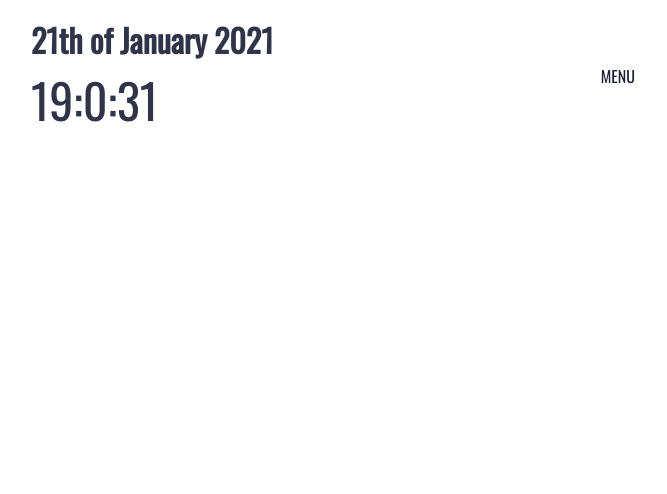
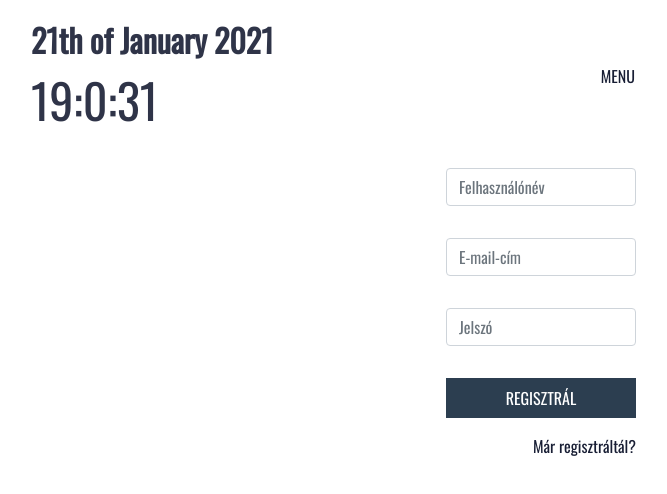
Before and after one commit to micskeil/Doday, a Vue app: page / in a window 1280 px wide. Shown: the top 494 px of the page, without its empty margins (299-966 px from the left). Built offline with nearby package versions, Linux system fonts and the light colour scheme; a web font is replaced by a local one.

Commit message:
Add SignUp component

```diff
--- a/src/components/Authentication/SignUp.vue
+++ b/src/components/Authentication/SignUp.vue
@@ -1,12 +1,6 @@
 <template>
   <div class="login p-0">
-    <form
-      class="form d-flex flex-column shadow p-5"
-      @submit.prevent=""
-      novalidate
-    >
-      <h3>Regisztráció!</h3>
-
+    <form class="form d-flex flex-column" @submit.prevent="" novalidate>
       <div class="form-group pt-3  mt-3">
         <input
           type="text"
@@ -44,7 +38,6 @@
 
       <p class="forgot-password text-right pt-3">
         Már regisztráltál?
-        <router-link :to="{ name: 'Login' }">Lépj be!</router-link>
       </p>
     </form>
   </div>
@@ -79,7 +72,7 @@
           password: this.password,
           name: this.name,
         });
-        this.$router.push("/login");
+        this.$router.push("/Home");
       }
     },
   },
--- /dev/null
+++ b/src/components/BaseElements/BaseButton.vue
@@ -0,0 +1,31 @@
+<template>
+  <button class="p-2 mt-3 button ">
+    <slot> </slot>
+  </button>
+</template>
+
+<script>
+export default {
+  data() {
+    return {};
+  },
+};
+</script>
+
+<style lang="scss">
+$color: #2c3e50;
+$color2: #c79136;
+
+.button {
+  width: 100%;
+  background-color: $color;
+  border-radius: 0;
+  color: white;
+  border: none;
+
+  &:hover {
+    background-color: $color2;
+    opacity: 0.8;
+  }
+}
+</style>
--- a/src/main.js
+++ b/src/main.js
@@ -10,9 +10,15 @@
 import "bootstrap/dist/css/bootstrap.min.css";
 import "@/styles/style.css";
 
-createApp(App)
+// Global components
+import BaseButton from "@/components/BaseElements/BaseButton.vue";
+
+const app = createApp(App)
   .use(store)
   .use(router)
   .use(auth)
-  .use(db)
-  .mount("#app");
+  .use(db);
+
+app.component("base-button", BaseButton);
+
+app.mount("#app");
--- a/src/views/Home.vue
+++ b/src/views/Home.vue
@@ -12,19 +12,23 @@
     >
       <NavMenu />
     </div>
+    <div class="nav container d-flex flex-column align-content-end">
+      <SignUp />
+    </div>
   </div>
 </template>
 
 <script>
-// @ is an alias to /src
 import CurrentDate from "@/components/LayoutElements/CurrentDate.vue";
-import NavMenu from "../components/NavigationMenu/NavMenu.vue";
+import NavMenu from "@/components/NavigationMenu/NavMenu.vue";
+import SignUp from "@/components/Authentication/SignUp.vue";
 
 export default {
   name: "Home",
   components: {
     CurrentDate,
     NavMenu,
+    SignUp,
   },
   data() {
     return {
```
